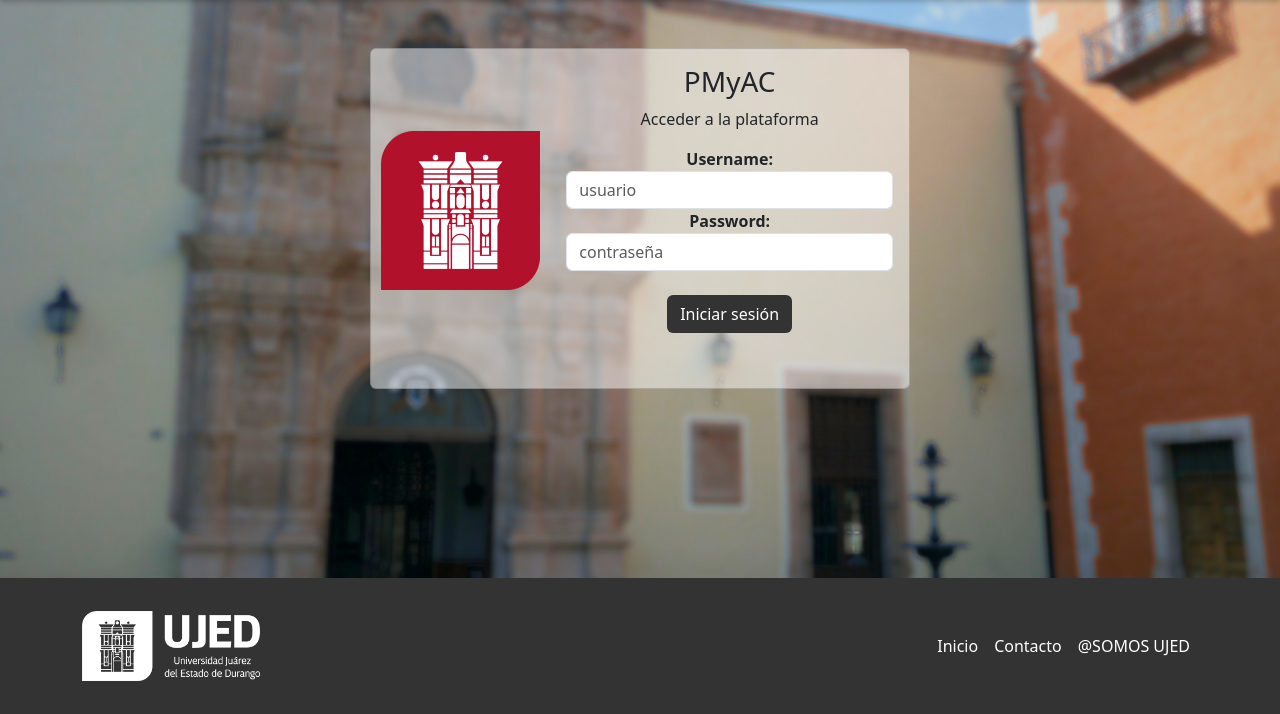
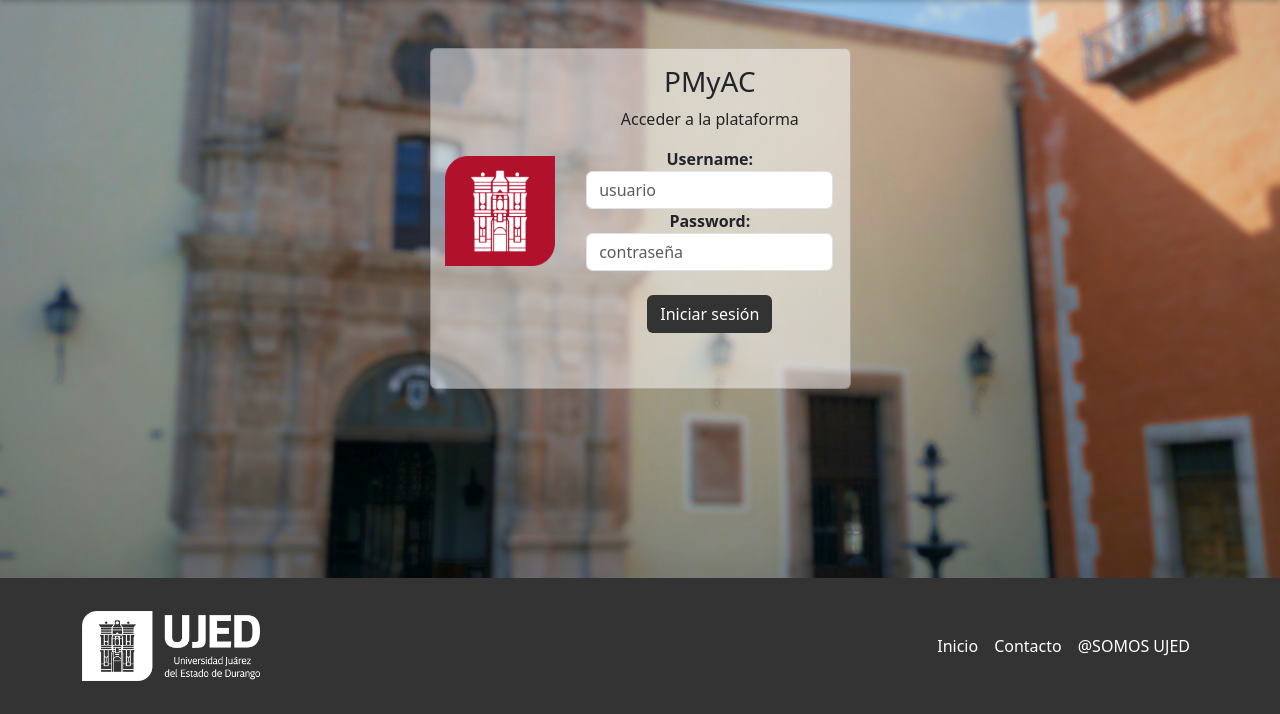
Before and after one commit to cesar-ujed/eva-demo, a Django app: page / in a window 1280 px wide. Shown: the part 86-800 px from the top of the page. Run offline with Django 4.2, Linux system fonts and the light colour scheme.

Commit message:
modificacion de estilos

```diff
--- a/frontend/forms.py
+++ b/frontend/forms.py
@@ -16,10 +16,10 @@
         model = Recomendacion
         fields = '__all__'
         widgets = {
-            'numero_rec': forms.NumberInput(attrs={'class': 'form-control'}),
+            'numero_rec': forms.NumberInput(attrs={'class': 'form-control', 'autofocus': 'True'}),
             'recomendacion': forms.Textarea(attrs={'class': 'form-control'}),
             'meta': forms.Textarea(attrs={'class': 'form-control'}),
-            'plazo_cumplimiento': forms.DateTimeInput(attrs={'class': 'form-control'}),
+            'plazo_cumplimiento': forms.DateTimeInput(attrs={'class': 'form-control', 'placeholder': 'YYYY-MM-DD'}),
             'indicador_validacion': forms.TextInput(attrs={'class': 'form-control'}),
             'acciones_meta': forms.Textarea(attrs={'class': 'form-control'}),
             'recursos': forms.Textarea(attrs={'class': 'form-control'}),
--- a/frontend/templates/evidencia.html
+++ b/frontend/templates/evidencia.html
@@ -10,10 +10,11 @@
 <div class="container">
     <div class="card text-bg-light">
         <div class="card-header">
-          Recomendación: {{ recomendacion.numero_rec }}
+            <div class="card-title">
+                <h4>Cargar evidencia  a recomendación {{ recomendacion.numero_rec }}</h4>
+            </div>
         </div>
         <div class="card-body">
-          <h5 class="card-title">Cargar evidencia</h5>
           <p class="card-text">Recomendación: {{recomendacion.recomendacion}}</p>
         </div>
     </div>
--- a/frontend/templates/layouts/base.html
+++ b/frontend/templates/layouts/base.html
@@ -32,7 +32,7 @@
             </div>
             {% if user.is_authenticated %}
             <ul class="nav-links">
-                <li><a href=""></a>{{ user.username }}</li>
+                <li><a href=""></a>Bienveni@ {{ user.username }}</li>
                 <li><a href="{% url 'salir' %}">Cerrar sesión</a></li>
             </ul>
             {% else %}
--- a/frontend/templates/search.html
+++ b/frontend/templates/search.html
@@ -8,7 +8,7 @@
         <div class="grid-content-reco">
             <div>
                 <br>
-                <h1 style="color: #fff;" >Bandeja de recomendaciones</h1>
+                <h1 style="color: #fff;" >Bandeja de recomendaciones PMyAC</h1>
             </div>
         </div>
         <div class="grid-content-search" style="display: grid; justify-items: right;">
--- a/frontend/templates/signin.html
+++ b/frontend/templates/signin.html
@@ -6,8 +6,8 @@
 <div class="content-grid">
     <div class="card mb-3 text-center" style="max-width: 540px; background-color: rgba(255, 255, 255, 0.5);">
         <div class="row g-0">
-            <div class="col-md-4" style="display: flex; align-items: center;">
-                <img src="{% static 'images/ujed_red.png' %}" class="img-fluid rounded-start" style="max-width: 250px; padding: 10px;" alt="...">
+            <div class="col-md-4" style="display: flex; align-items: center; justify-content: center;">
+                <img src="{% static 'images/ujed_red.png' %}" class="img-fluid rounded-start" style="max-width: 130px; padding: 10px;" alt="...">
             </div>
             <div class="col-md-8">
                 <div class="card-body">
```
